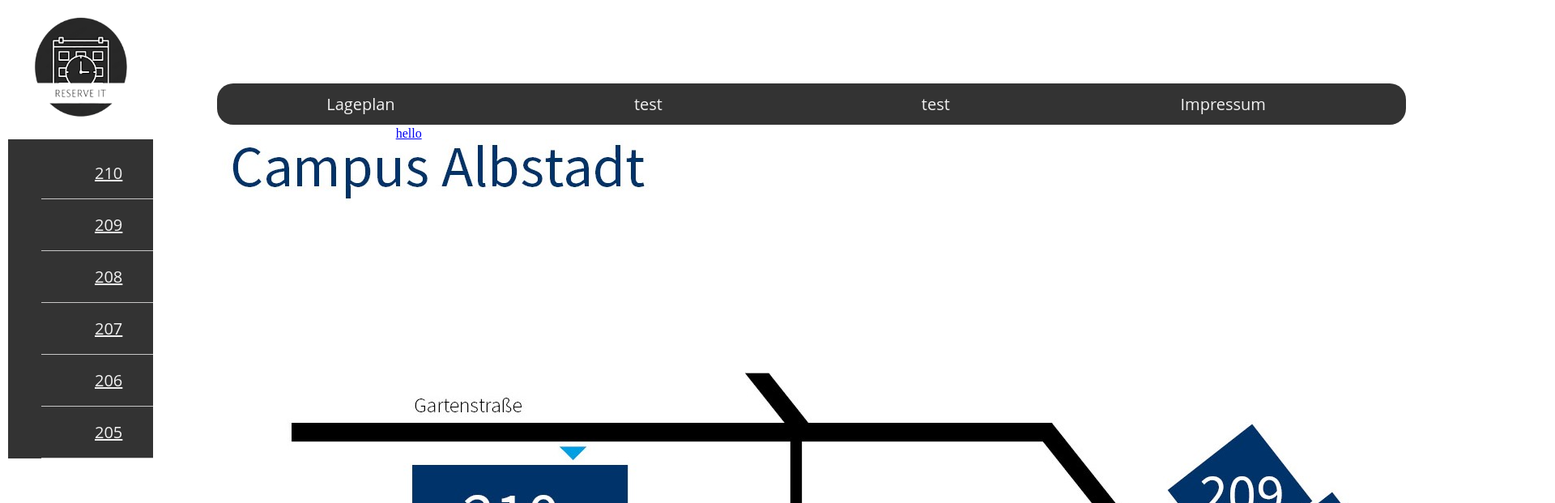
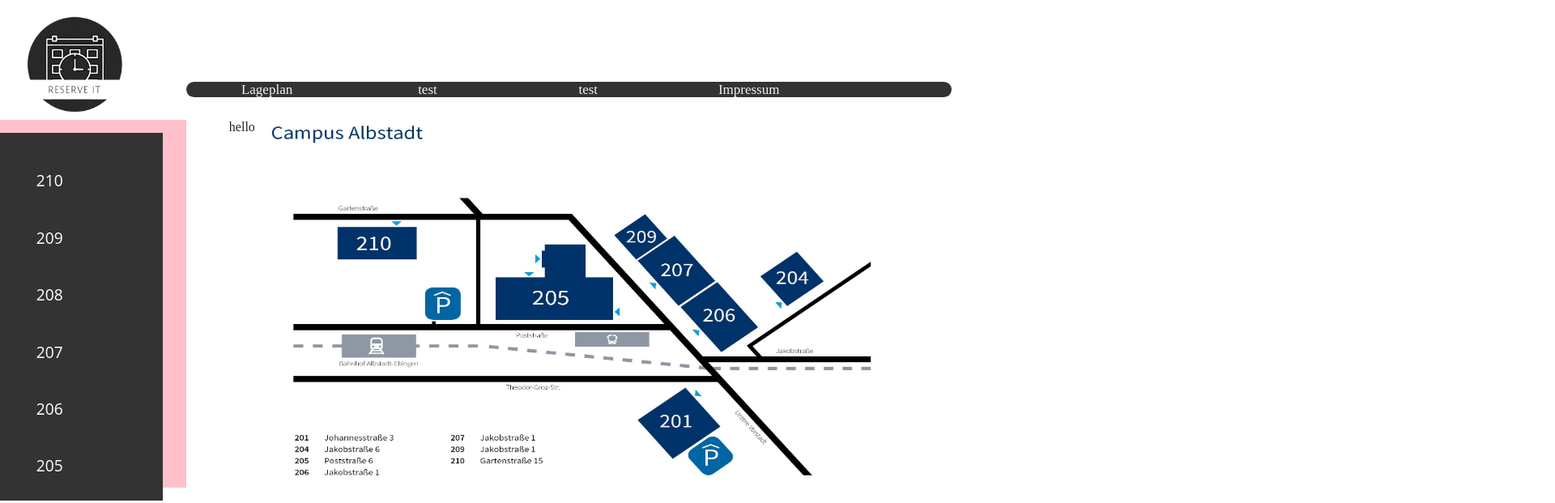
Before and after one commit to Asmodeus115/web2_prak, a website built with Parcel: page web2_prak/index.html in a window 1280 px wide. Shown: the top 621 px of the page at 81% size, 1920 px wide, since content can reach past the window. Built offline with nearby package versions, Linux system fonts and the light colour scheme.

Commit message:
Grunderüst V1.5

```diff
--- a/web2_prak/css/main.css
+++ b/web2_prak/css/main.css
@@ -22,7 +22,7 @@ html {
   background-color: #333;
   position: sticky;
   margin-top: 7%;
-  width: 100%;
+  width: 90%;
   border-radius: 20px;
 }
 
@@ -30,32 +30,32 @@ html {
   float: left;
   color: #f2f2f2;
   text-align: center;
-  width: 22%;
+  width: 21%;
   text-decoration: none;
   font-size: 17px;
 }
 
-
-.logobox{
-  height: 100%;
-  width: 100%;
+.linkleiste a:hover{
+  background-color: pink;
 }
 
 .lageplanbox{
   display: grid;
-  grid-template-columns: 20% 20% 20% 20% 20%;
-  grid-auto-rows: 10% 10% 10% 10% 10%;
+  grid-template-columns: repeat(10, 10%);
+  grid-template-rows: repeat(10, 10%);
+  width: 80%;
   height: 100%;
-  width: 55%;
-}
-
-.test{
-
+  margin-left: 5%;
+  background: url("../img/campusplan_raeume_albstadt.jpg") center center / 90% 100% no-repeat;
 }
 
 #logo{
   height: 100%;
-  width: 100%;
+  width: 80%;
+}
+
+.logobox{
+
 }
 
 .link{
@@ -65,44 +65,38 @@ html {
 
 .grid-layout {
   display: grid;
-  grid-template-columns: 20% auto ;
+  grid-template-columns: 18% auto ;
   align-items: center;
-  grid-gap: 2px;
 }
 
-.grid-item {
-  /* background-color: #b3d4fc; */
+.sidebar{
   font-family: "Open Sans", sans-serif;
   height: 100%;
+  width: 100%;
+  background-color: pink;
+}
+
+.sidebar ul{
+  background-color: #333333;
+  height: 100%;
   width: 70%;
-  padding-top: 0;
-  padding-left: 10px;
-  position: sticky;
 }
-.grid-item ul {
-    background-color: #333;
-    border-top: solid 10px #333;
-    border-bottom: 0 solid #333;
-    border-left: 1px solid #333;
-    list-style-type: none;
+.sidebar li {
+  padding-top: 30%;
+  font-size: 120%;
+  width: auto;
+  list-style-type: none;
   }
 
-.grid-item li {
-    border-top: solid 10px #333;
-    border-bottom: 1px solid #C7C6C6;
-    width: auto;
-    padding: 10px 50px 20px;
+.sidebar a {
+  color: white;
+  padding: 3%;
+  text-decoration: none;
+  background-color: #333333;
   }
 
-  .grid-item a {
-    padding: 14px 16px;
-    color: #f2f2f2;
-    font-size: 20px;
-  }
-
- .grid-item a:hover{
-    background-color: #ddd;
-    color: #333;
+.sidebar a:hover{
+  background-color: #ddd;
   }
 
 
--- a/web2_prak/index.html
+++ b/web2_prak/index.html
@@ -24,12 +24,9 @@
 <body>
   <div class="page">
     <div class="grid-layout">
-      <div class="grid-item">
       <div class="logobox">
         <img id="logo" src="logo.png" alt="">
       </div>
-      </div>
-      <div class="grid-item">
       <div class="linkleiste">
           <!--
             <div class="grid-item"><a href="#">Lageplan</a></div>
@@ -38,15 +35,12 @@
             <div class="grid-item"><a href="#">test</a></div>
             <div class="grid-item"><a href="#">Impressum</a></div>
           -->
-
         <a href="#">Lageplan</a>
         <a href="#">test</a>
         <a href="#">test</a>
         <a href="#">Impressum</a>
-
       </div>
-      </div>
-      <div class="grid-item">
+      <div class="sidebar">
         <ul>
           <li><a href="default.asp">210</a></li>
           <li><a href="#">209</a></li>
@@ -58,8 +52,7 @@
       </div>
 
       <div class="lageplanbox">
-        <img src="./img/campusplan_raeume_albstadt.jpg" alt="">
-        <a href="404.html" class="overlay">hello</a>
+        hello
       </div>
     </div>
   </div>
```
Lines whose indentation alone changed are shown as unchanged.
